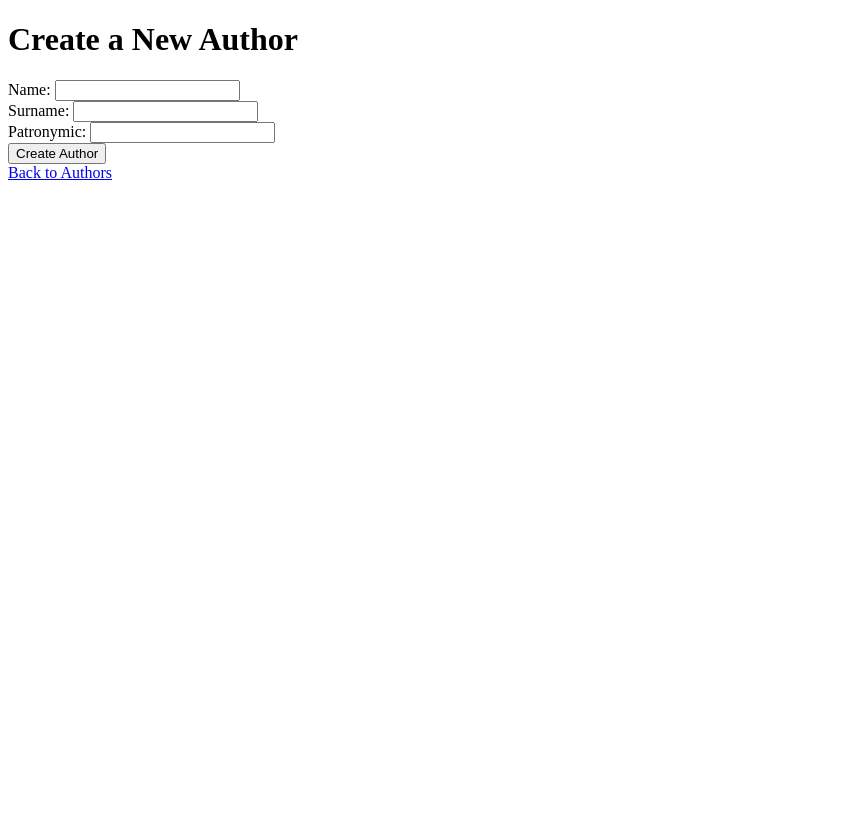
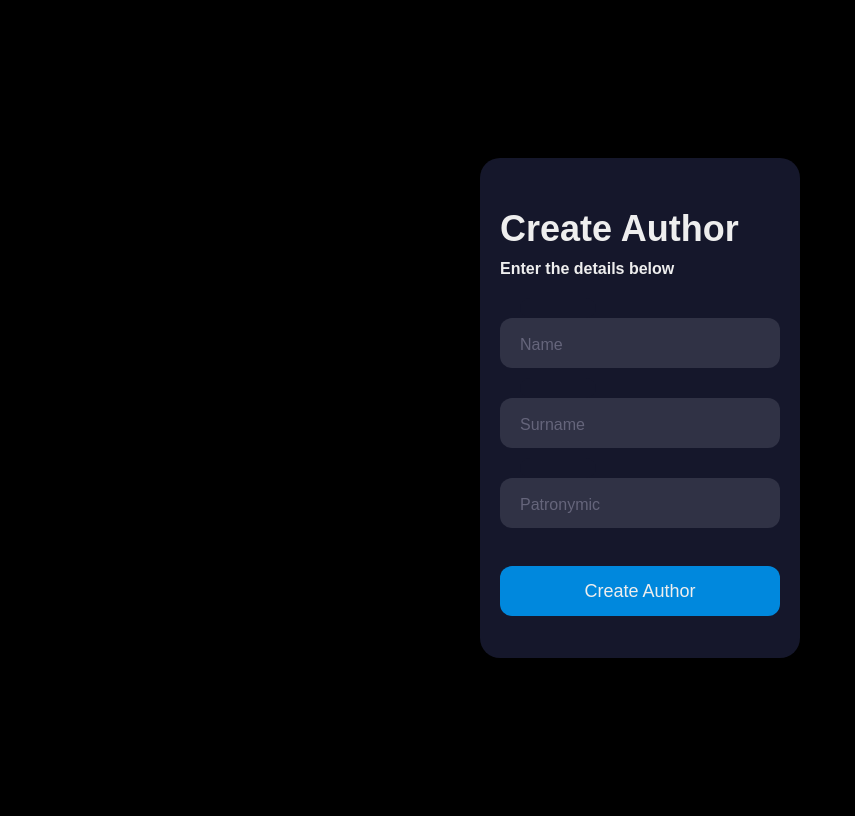
Before and after one commit to it-acad/pp-108-vladmorozov2, a Django app: page /author/create/ in a window 1280 px wide. Shown: the whole page, without its empty margins (0-855 px from the left). Before the commit the page ends 180 px from the top, so only its background shows below. Run offline with Django 3.2, Linux system fonts and the light colour scheme.

Commit message:
added css styles

```diff
--- a/library/author/templates/authors/create_author.html
+++ b/library/author/templates/authors/create_author.html
@@ -1,29 +1,40 @@
 <!DOCTYPE html>
-<html>
+<html lang="en">
 
 <head>
+    <meta charset="UTF-8">
+    <meta name="viewport" content="width=device-width, initial-scale=1.0">
     <title>Create Author</title>
+    {% load static %}
+    <link rel="stylesheet" href="{% static 'css/styles.css' %}">
 </head>
 
 <body>
-    <h1>Create a New Author</h1>
-    <form method="POST">
+    <form class="form" method="POST">
         {% csrf_token %}
-        <label for="name">Name:</label>
-        <input type="text" id="name" name="name" required><br>
+        <div class="title">Create Author</div>
+        <div class="subtitle">Enter the details below</div>
 
-        <label for="surname">Surname:</label>
-        <input type="text" id="surname" name="surname" required><br>
+        <div class="input-container ic1">
+            <input id="name" name="name" class="input" type="text" placeholder=" " required />
+            <div class="cut"></div>
+            <label for="name" class="placeholder">Name</label>
+        </div>
 
-        <label for="patronymic">Patronymic:</label>
-        <input type="text" id="patronymic" name="patronymic" required><br>
+        <div class="input-container ic2">
+            <input id="surname" name="surname" class="input" type="text" placeholder=" " required />
+            <div class="cut"></div>
+            <label for="surname" class="placeholder">Surname</label>
+        </div>
 
-        <button type="submit">Create Author</button>
+        <div class="input-container ic2">
+            <input id="patronymic" name="patronymic" class="input" type="text" placeholder=" " required />
+            <div class="cut"></div>
+            <label for="patronymic" class="placeholder">Patronymic</label>
+        </div>
+
+        <button type="submit" class="submit">Create Author</button>
     </form>
-    {% if error %}
-    <p style="color: red;">{{ error }}</p>
-    {% endif %}
-    <a href="{% url 'list_authors' %}">Back to Authors</a>
 </body>
 
 </html>
--- a/library/library/settings.py
+++ b/library/library/settings.py
@@ -176,6 +176,9 @@ AUTHENTICATION_BACKENDS = [
     "django.contrib.auth.backends.ModelBackend",
 ]
 
+STATIC_URL = "/static/"
+STATICFILES_DIRS = [BASE_DIR / "static"]
+
 try:
     from .local_settings import *
 except ImportError:
--- /dev/null
+++ b/library/static/css/styles.css
@@ -0,0 +1,124 @@
+body {
+    align-items: center;
+    background-color: #000;
+    display: flex;
+    justify-content: center;
+    height: 100vh;
+}
+
+.form {
+    background-color: #15172b;
+    border-radius: 20px;
+    box-sizing: border-box;
+    height: 500px;
+    padding: 20px;
+    width: 320px;
+}
+
+.title {
+    color: #eee;
+    font-family: sans-serif;
+    font-size: 36px;
+    font-weight: 600;
+    margin-top: 30px;
+}
+
+.subtitle {
+    color: #eee;
+    font-family: sans-serif;
+    font-size: 16px;
+    font-weight: 600;
+    margin-top: 10px;
+}
+
+.input-container {
+    height: 50px;
+    position: relative;
+    width: 100%;
+}
+
+.ic1 {
+    margin-top: 40px;
+}
+
+.ic2 {
+    margin-top: 30px;
+}
+
+.input {
+    background-color: #303245;
+    border-radius: 12px;
+    border: 0;
+    box-sizing: border-box;
+    color: #eee;
+    font-size: 18px;
+    height: 100%;
+    outline: 0;
+    padding: 4px 20px 0;
+    width: 100%;
+}
+
+.cut {
+    background-color: #15172b;
+    border-radius: 10px;
+    height: 20px;
+    left: 20px;
+    position: absolute;
+    top: -20px;
+    transform: translateY(0);
+    transition: transform 200ms;
+    width: 76px;
+}
+
+.cut-short {
+    width: 50px;
+}
+
+.input:focus~.cut,
+.input:not(:placeholder-shown)~.cut {
+    transform: translateY(8px);
+}
+
+.placeholder {
+    color: #65657b;
+    font-family: sans-serif;
+    left: 20px;
+    line-height: 14px;
+    pointer-events: none;
+    position: absolute;
+    transform-origin: 0 50%;
+    transition: transform 200ms, color 200ms;
+    top: 20px;
+}
+
+.input:focus~.placeholder,
+.input:not(:placeholder-shown)~.placeholder {
+    transform: translateY(-30px) translateX(10px) scale(0.75);
+}
+
+.input:not(:placeholder-shown)~.placeholder {
+    color: #808097;
+}
+
+.input:focus~.placeholder {
+    color: #dc2f55;
+}
+
+.submit {
+    background-color: #08d;
+    border-radius: 12px;
+    border: 0;
+    box-sizing: border-box;
+    color: #eee;
+    cursor: pointer;
+    font-size: 18px;
+    height: 50px;
+    margin-top: 38px;
+    // outline: 0;
+    text-align: center;
+    width: 100%;
+}
+
+.submit:active {
+    background-color: #06b;
+}
```
Also changed, not shown: library/authentication/templates/admin/list_users.html (+21 -10 lines), library/authentication/templates/admin/view_user.html (+17 -4 lines), library/authentication/templates/authentication/home.html (+14 -5 lines), library/authentication/templates/authentication/login.html (+20 -8 lines), library/authentication/templates/authentication/logout.html (+12 -3 lines), library/authentication/templates/authentication/register.html (+35 -14 lines), library/author/templates/authors/list_authors.html (+23 -11 lines).
